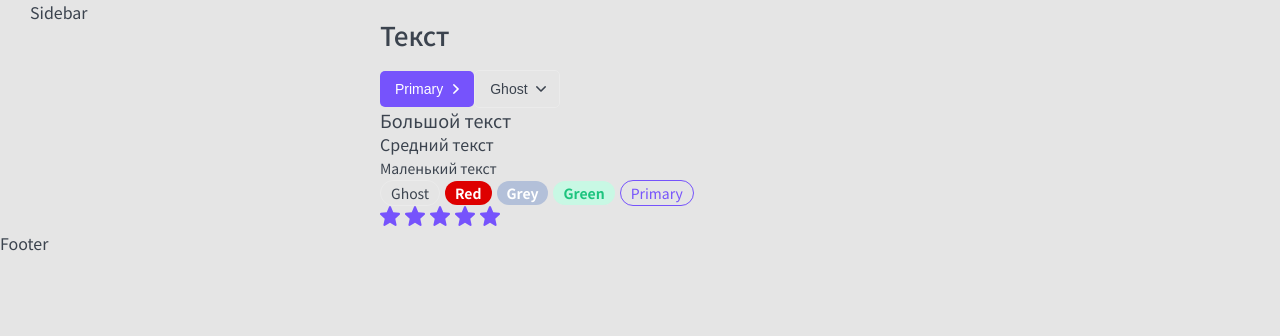
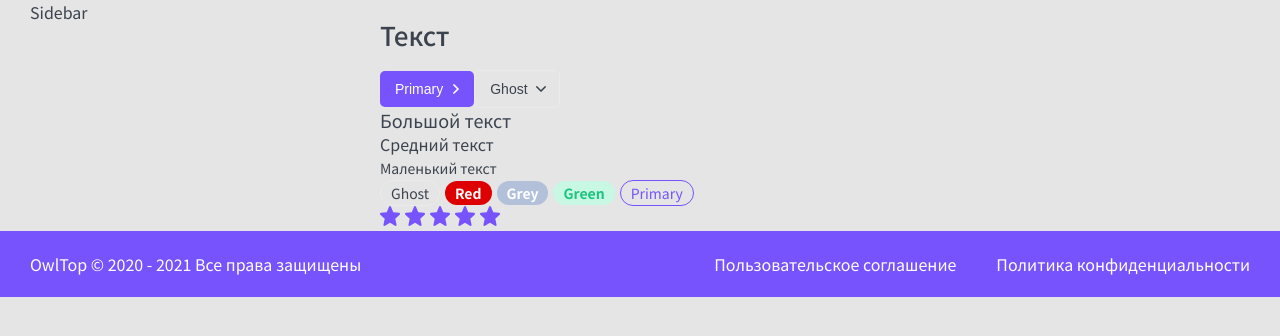
Before and after one commit to romanich141/nextjs-top-app, a Next.js app: page / in a window 1280 px wide. Shown: the top 336 px of the page. Built offline with nearby package versions, Linux system fonts and the light colour scheme.

Commit message:
add styles for footer

```diff
--- a/layout/Footer/Footer.module.css
+++ b/layout/Footer/Footer.module.css
@@ -0,0 +1,42 @@
+.footer {
+	display: grid;
+
+	padding: 25px 30px;
+
+	color: var(--white);
+
+	background-color: var(--primary);
+
+	font-size: 16px;
+	grid-template-columns: 1fr auto auto;
+	gap: 40px;
+    line-height: 16px;
+}
+
+.footer p {
+	margin: 0;
+}
+
+.footer a {
+    transition: color 0.1s;
+}
+
+.footer a:hover {
+    color: var(--grey-light);
+}
+
+@media screen and (max-width: 992px) {
+    .footer {
+        gap: 15px;
+        font-size: 15px;
+    }
+}
+
+
+@media screen and (max-width: 768px) {
+    .footer {
+        grid-template-columns: 1fr;
+        gap: 10px;
+    }
+
+}
--- a/layout/Footer/Footer.tsx
+++ b/layout/Footer/Footer.tsx
@@ -1,11 +1,21 @@
 import React from "react";
 import { FooterProps } from "./Footer.props";
 import styles from "./Footer.module.css";
+import cn from "classnames";
+import { format } from "date-fns";
 
-export const Footer = ({...props }: FooterProps): JSX.Element => {
+export const Footer = ({ className, ...props }: FooterProps): JSX.Element => {
     return (
-        <div { ...props }>
-            Footer
-        </div>
+        <footer className={ cn(className, styles.footer) } { ...props }>
+            <p>
+                {`OwlTop © 2020 - ${ format(new Date(), 'yyyy') } Все права защищены`}
+            </p>
+            <a href="" target="_blank">
+                Пользовательское соглашение
+            </a>
+            <a href="" target="_blank">
+                Политика конфиденциальности
+            </a>
+        </footer>
     );
 };
```
